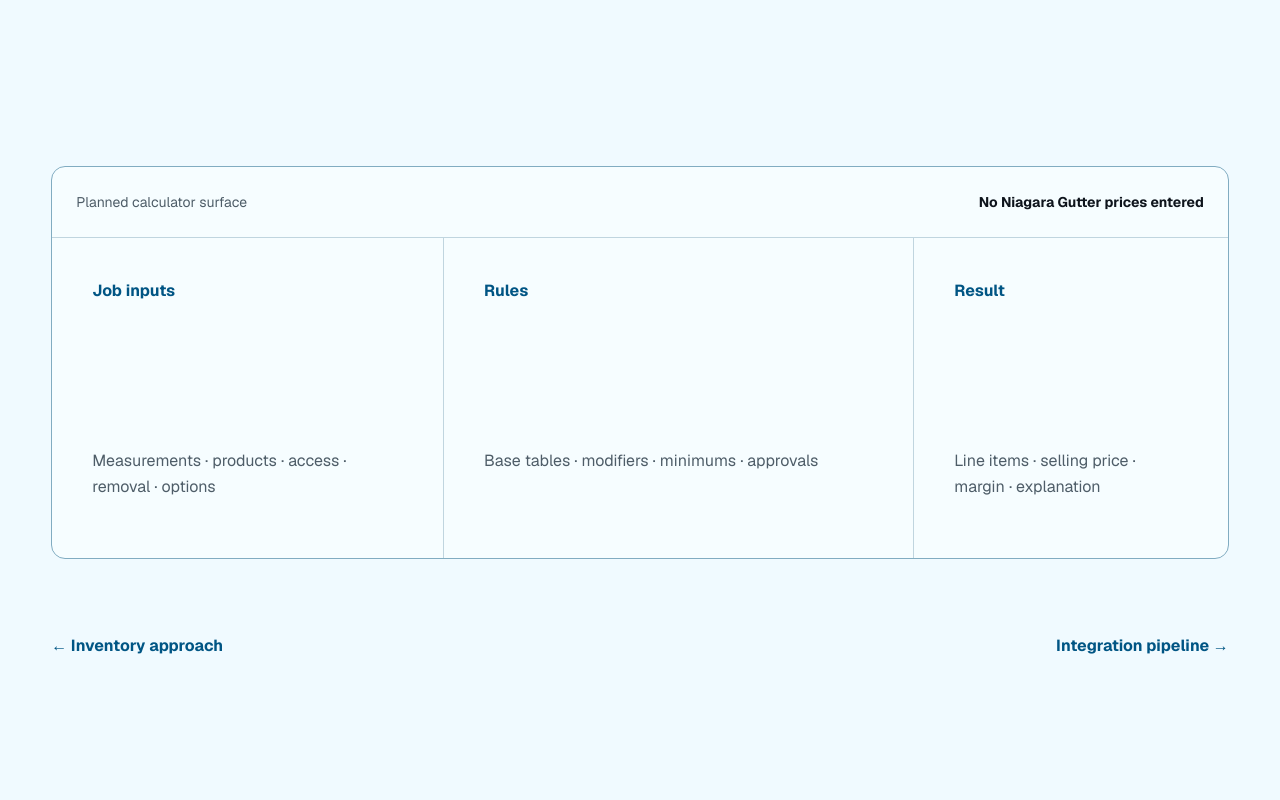
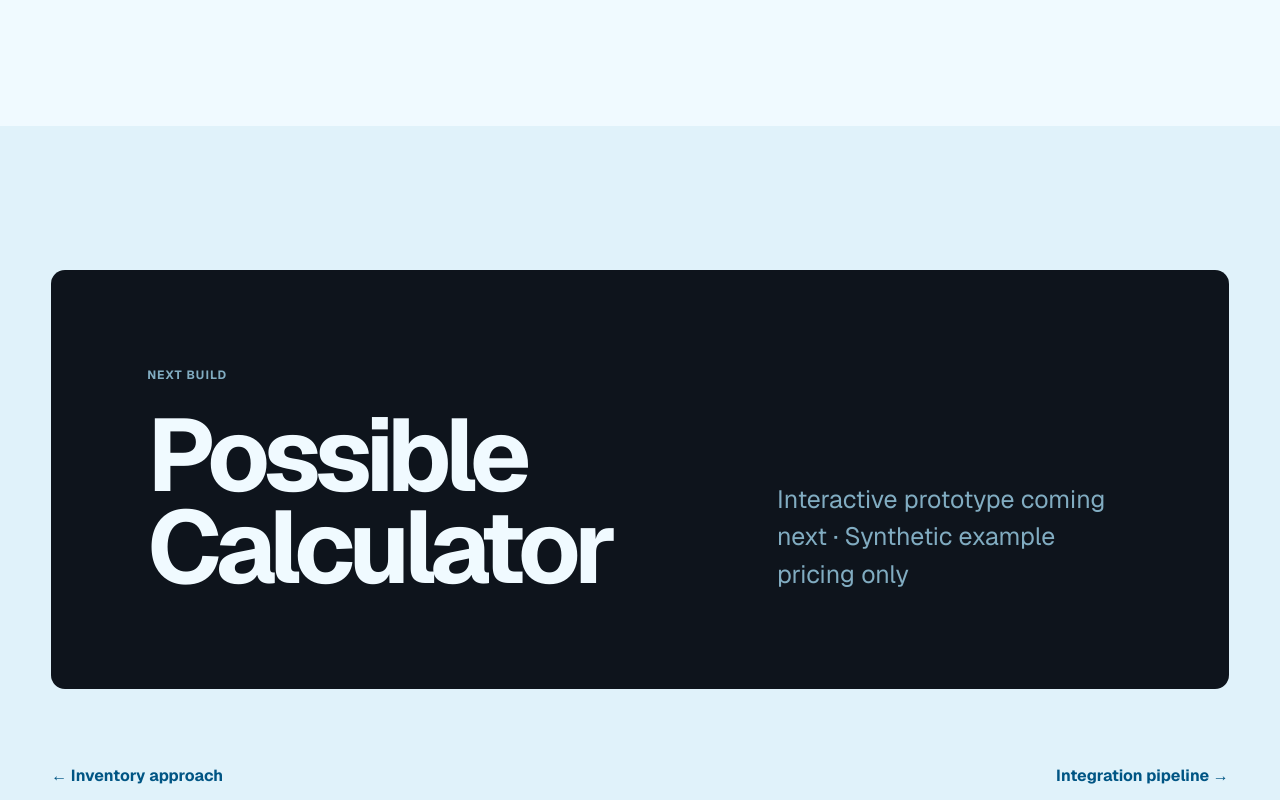
Before and after one commit to ethanfleury03/niagara-gutter-systems-hub, a Next.js app: page /pricing in a window 1280 px wide. Shown: the part 2440-3240 px from the top of the page. Built offline with nearby package versions, Linux system fonts and the light colour scheme.

Commit message:
refactor: replace calculator preview with setup banner

```diff
--- a/app/pricing/page.tsx
+++ b/app/pricing/page.tsx
@@ -12,7 +12,7 @@ export default function PricingPage() {
   const basePath = process.env.NEXT_PUBLIC_BASE_PATH ?? "";
 
   return (
-    <main className="site-shell workstream-page pricing-placeholder-page">
+    <main className="site-shell workstream-page">
       <SiteNav />
       <header className="subpage-hero container">
         <div>
@@ -60,21 +60,19 @@ export default function PricingPage() {
         </figure>
       </section>
 
-      <section className="pricing-preview container">
-        <div className="pricing-canvas" aria-label="Pricing calculator feature preview">
-          <div className="pricing-preview-head">
-            <span>Planned calculator surface</span>
-            <strong>No Niagara Gutter prices entered</strong>
+      <section className="possible-calculator-section" aria-labelledby="possible-calculator-title">
+        <div className="container">
+          <div className="possible-calculator-banner">
+            <div>
+              <p className="context-line context-line--light">Next build</p>
+              <h2 id="possible-calculator-title">Possible Calculator</h2>
+            </div>
+            <p>Interactive prototype coming next · Synthetic example pricing only</p>
           </div>
-          <div className="pricing-preview-grid">
-            <div><span>Job inputs</span><p>Measurements · products · access · removal · options</p></div>
-            <div><span>Rules</span><p>Base tables · modifiers · minimums · approvals</p></div>
-            <div><span>Result</span><p>Line items · selling price · margin · explanation</p></div>
+          <div className="page-next page-next--split">
+            <Link href="/inventory/">← Inventory approach</Link>
+            <Link href="/integration/">Integration pipeline →</Link>
           </div>
-        </div>
-        <div className="page-next page-next--split">
-          <Link href="/inventory/">← Inventory approach</Link>
-          <Link href="/integration/">Integration pipeline →</Link>
         </div>
       </section>
 
--- a/app/workstreams.css
+++ b/app/workstreams.css
@@ -465,36 +465,44 @@
 }
 .implementation-grid li span { color: var(--color-rule-strong); }
 
-.pricing-preview { padding-block: var(--space-xl) var(--space-5xl); }
-.pricing-canvas {
+.possible-calculator-section {
+  padding-block: var(--space-4xl) var(--space-5xl);
+  background: var(--color-paper-2);
+}
+.possible-calculator-banner {
+  position: relative;
   overflow: clip;
-  border: var(--rule-hair) solid var(--color-rule-strong);
+  display: grid;
+  grid-template-columns: minmax(0, 1.2fr) minmax(18rem, 0.8fr);
+  gap: var(--space-3xl);
+  align-items: end;
+  min-height: 20rem;
+  padding: var(--space-3xl);
   border-radius: var(--radius-md);
-  background: var(--color-surface);
+  background: var(--color-ink);
+  color: var(--color-paper);
 }
-.pricing-preview-head {
-  display: flex;
-  align-items: center;
-  justify-content: space-between;
-  gap: var(--space-lg);
-  padding: var(--space-lg);
-  border-block-end: var(--rule-hair) solid var(--color-rule);
-  color: var(--color-muted);
-  font-size: var(--text-sm);
+.possible-calculator-banner::before {
+  content: "";
+  position: absolute;
+  inset: 0 0 auto;
+  height: 0.45rem;
+  background: linear-gradient(90deg, var(--color-accent), var(--color-accent-soft));
 }
-.pricing-preview-head strong { color: var(--color-ink); }
-.pricing-preview-grid {
-  display: grid;
-  grid-template-columns: minmax(0, 1fr) minmax(0, 1.2fr) minmax(0, 0.8fr);
+.possible-calculator-banner h2 {
+  max-width: 10ch;
+  font-size: clamp(3.5rem, 8vw, 7rem);
+  line-height: 0.9;
+  letter-spacing: -0.06em;
 }
-.pricing-preview-grid > div {
-  min-height: 20rem;
-  padding: var(--space-xl);
-  border-inline-end: var(--rule-hair) solid var(--color-rule);
+.possible-calculator-banner > p {
+  max-width: 32ch;
+  margin: 0;
+  color: var(--color-rule-strong);
+  font-size: var(--text-lg);
+  line-height: 1.5;
 }
-.pricing-preview-grid > div:last-child { border-inline-end: 0; }
-.pricing-preview-grid span { color: var(--color-accent-deep); font-weight: 700; }
-.pricing-preview-grid p { margin: var(--space-4xl) 0 0; color: var(--color-muted); }
+.possible-calculator-section .page-next { margin-block-start: var(--space-2xl); }
 
 @media (hover: hover) and (pointer: fine) {
   .project-menu-button:hover,
@@ -566,11 +574,20 @@
   .ownership-row--head { grid-template-columns: minmax(0, 1fr); gap: var(--space-xs); }
   .ownership-row > :last-child { grid-column: 1; }
   .ownership-row--head { display: none; }
-  .pricing-preview-grid { grid-template-columns: minmax(0, 1fr); }
-  .pricing-preview-grid > div { min-height: 12rem; border-inline-end: 0; border-block-end: var(--rule-hair) solid var(--color-rule); }
-  .pricing-preview-grid > div:last-child { border-block-end: 0; }
-  .pricing-preview-grid p { margin-block-start: var(--space-xl); }
-  .pricing-preview-head { display: grid; }
+  .possible-calculator-section { padding-block: var(--space-3xl); }
+  .possible-calculator-banner {
+    grid-template-columns: minmax(0, 1fr);
+    gap: var(--space-2xl);
+    min-height: 24rem;
+    padding: var(--space-xl);
+  }
+  .possible-calculator-banner h2 {
+    max-width: none;
+    font-size: clamp(3rem, 14vw, 3.5rem);
+    line-height: 0.95;
+    overflow-wrap: normal;
+    word-break: keep-all;
+  }
   .page-next--split { align-items: flex-start; flex-direction: column; }
 }
 
```
